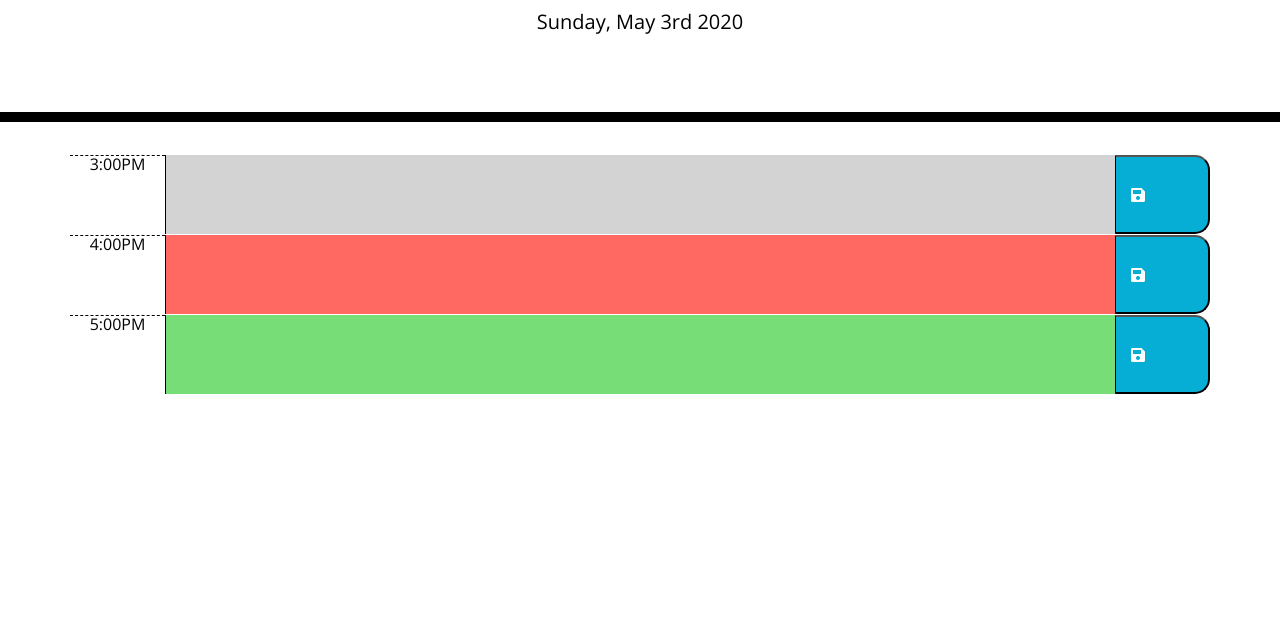
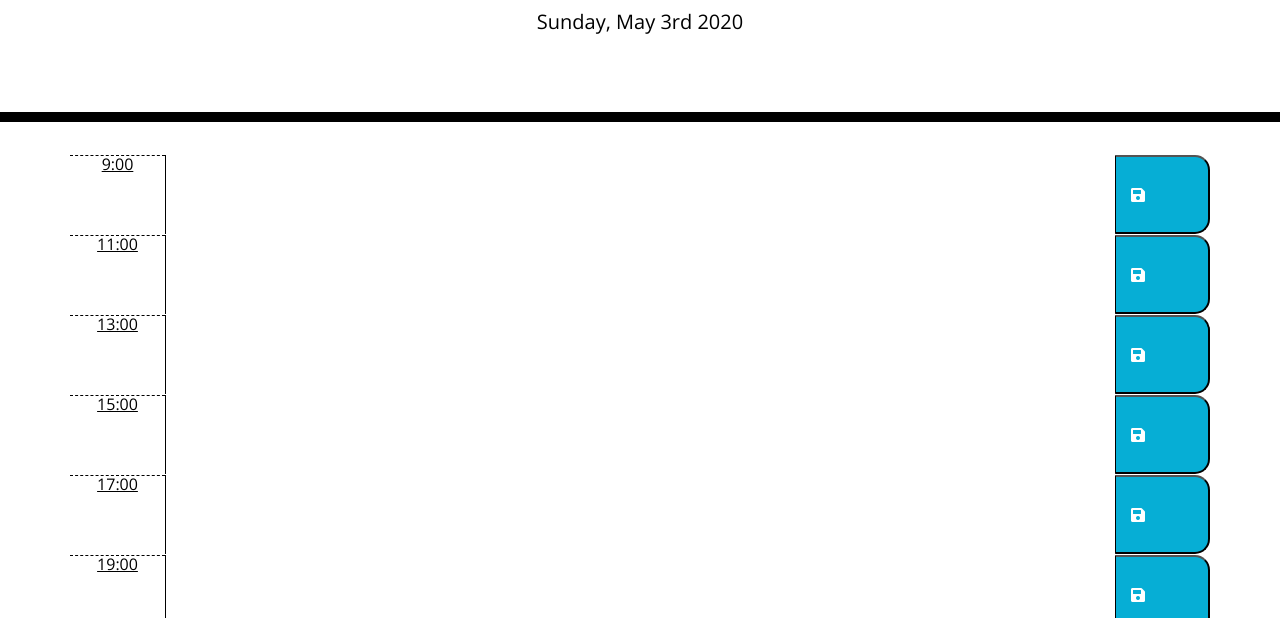
Before and after one commit to jonnikim/05WorkDayScheduler, a plain HTML site: page Develop/index.html in a window 1280 px wide. Shown: the part 182-800 px from the top of the page. Drawn offline with nearby package versions, Linux system fonts and the light colour scheme.

Commit message:
added for loop to initialized basic html

```diff
--- a/Develop/index.html
+++ b/Develop/index.html
@@ -30,36 +30,80 @@
     </header>
     <div class="container">
       <!-- Timeblocks go here -->
-      <div class="row time-block">
+      <!-- <div class="row time-block">
         <div class="col-1 hour" id="15" data-hr="15">3:00PM</div>
-        <textarea class="col-10 past"></textarea>
+        <textarea class="col-10">test</textarea>
         <button class="col-1 saveBtn d-flex align-items-center">
           <i class="fas fa-save"></i>
         </button>
       </div>
       <div class="row time-block">
         <div class="col-1 hour" id="16" data-hr="16">4:00PM</div>
-        <textarea class="col-10 present"></textarea>
+        <textarea class="col-10"></textarea>
         <button class="col-1 saveBtn d-flex align-items-center">
           <i class="fas fa-save"></i>
         </button>
       </div>
       <div class="row time-block">
         <div class="col-1 hour" id="17" data-hr="17">5:00PM</div>
-        <textarea class="col-10 future"></textarea>
+        <textarea class="col-10"></textarea>
         <button class="col-1 saveBtn d-flex align-items-center">
           <i class="fas fa-save"></i>
         </button>
-      </div>
+      </div> -->
     </div>
 
     <script src="https://code.jquery.com/jquery-3.4.1.min.js"></script>
     <script src="https://cdnjs.cloudflare.com/ajax/libs/moment.js/2.24.0/moment.min.js"></script>
     <script>
       $(function() {
+        var container = $(".container");
+
+        function init() {
+          for (var i = 0; i < 8; i++) {
+            console.log("init" + (i + 1));
+            // var div = $("<div>");
+            var timeBlock = $("<div>");
+            timeBlock.addClass("row time-block");
+            var hour = $("<div>");
+            hour.addClass("col-1 hour");
+            var hourID = i + 9;
+            hour.attr("id", hourID);
+            var hourDisplay = hourID + i + ":00";
+            hour.text(hourDisplay);
+            timeBlock.append(hour);
+            var textarea = $("<textarea>");
+            textarea.addClass("col-10");
+            timeBlock.append(textarea);
+            var button = $("<button>");
+            button.addClass("col-1 saveBtn d-flex align-items-center");
+            var icon = $("<i>");
+            icon.addClass("fas fa-save");
+            icon.appendTo(button);
+            timeBlock.append(button);
+            container.append(timeBlock);
+            // var timeBlock = $(".time-block");
+            // var textArea = timeBlock.nextSibling;
+            // var x = $(".time-block .saveBtn:nth-child(3)");
+            // x.css("background-color", "green");
+            // console.log(x);
+
+            // .siblings("task")
+            // .attr("class");
+          }
+        }
+        init();
+        for (var i = 0; i < 8; i++) {
+          // console.log(i);
+        }
+
         var currentDay = $("#currentDay");
         var currentDayVal = moment();
         currentDay.text(currentDayVal.format("dddd, MMMM Do YYYY"));
+
+        var hourBlock = $(".time-block .hour:first-child");
+        hourBlock.css("text-decoration", "underline");
+        // hourBlock.text("test");
       });
     </script>
   </body>
```
